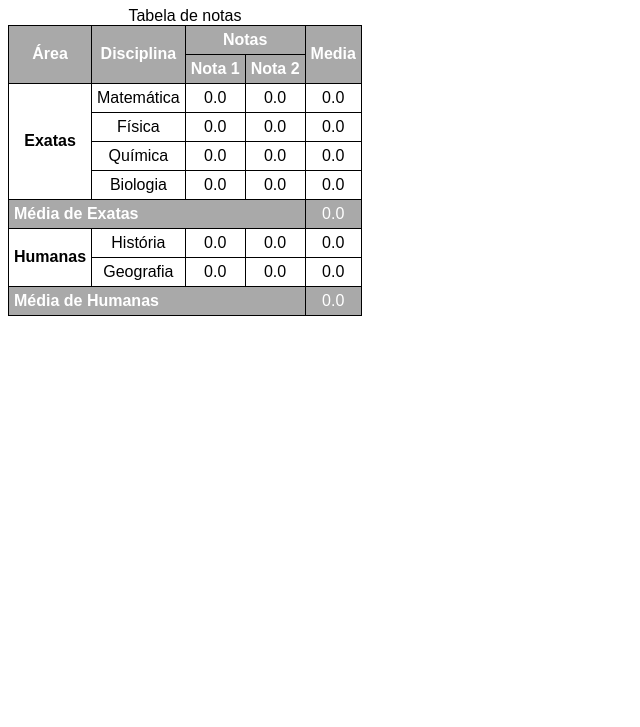
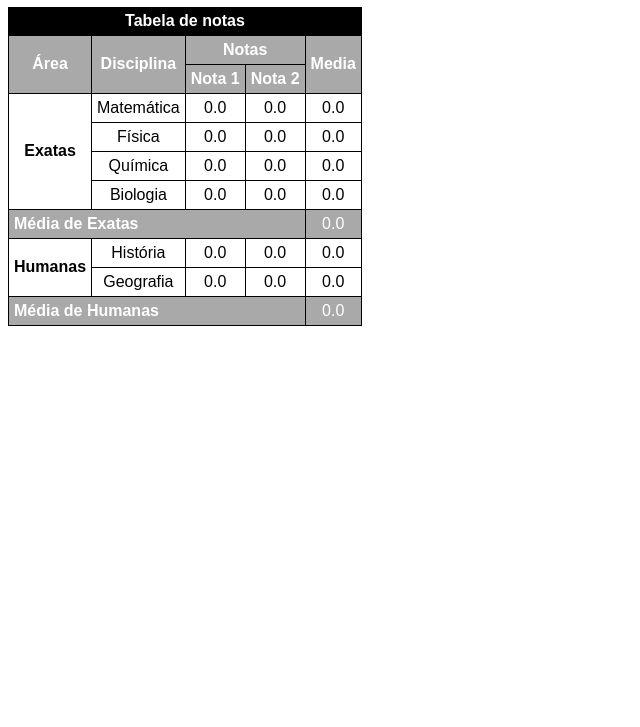
Before and after one commit to luizcarletti/html-css, a plain HTML site: page exercicios/tabela-em-html/tabela005.html in a window 1280 px wide. Shown: the part 73-800 px from the top of the page, without its empty margins (0-640 px from the left). Drawn offline with Linux system fonts and the light colour scheme.

Commit message:
Update tabela005.html

```diff
--- a/exercicios/tabela-em-html/tabela005.html
+++ b/exercicios/tabela-em-html/tabela005.html
@@ -14,12 +14,19 @@
             border-collapse: collapse;
         }
 
+        caption {
+            padding: 5px;
+            font-weight: bold;
+            background-color: #000000;
+            color: white;
+        }
+
         th {
             background-color: darkgray;
             color: white;
         }
 
-        tr, th, td {
+        th, td {
             border: 1px solid black;
             padding: 5px;
             text-align: center;
@@ -37,7 +44,6 @@
             background-color: darkgray;
             color: white;
         }
-
     </style>
 </head>
 <body>
```
